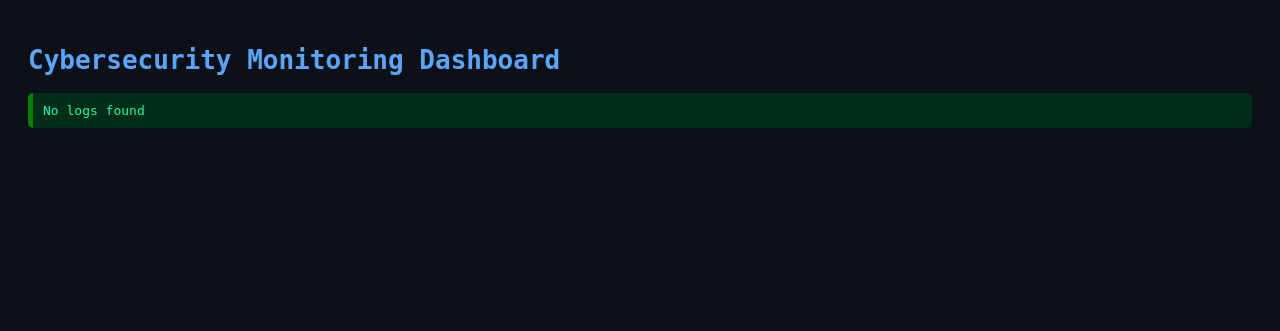
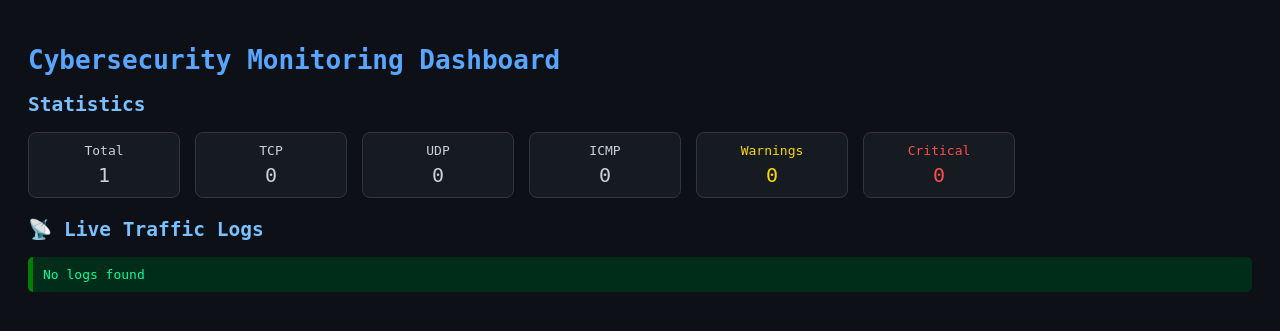
Before and after one commit to Pravat25/cybersecurity-dashboard, a Flask app: page / in a window 1280 px wide. Shown: the top 331 px of the page. Run offline with Flask 3, Linux system fonts and the light colour scheme.

Commit message:
Enhance index.html with stats and logs sections
Added statistics section and live traffic logs to the dashboard.

```diff
--- a/templates/index.html
+++ b/templates/index.html
@@ -15,6 +15,42 @@
             color: #58a6ff;
         }
 
+        h2 {
+            color: #79c0ff;
+        }
+
+        /* Stats Section */
+        .stats {
+            display: flex;
+            gap: 15px;
+            margin-bottom: 20px;
+            flex-wrap: wrap;
+        }
+
+        .card {
+            background: #161b22;
+            padding: 10px 15px;
+            border-radius: 8px;
+            min-width: 120px;
+            text-align: center;
+            border: 1px solid #30363d;
+        }
+
+        .card span {
+            display: block;
+            font-size: 20px;
+            margin-top: 5px;
+        }
+
+        .warning-text {
+            color: #ffd700;
+        }
+
+        .critical-text {
+            color: #ff4d4d;
+        }
+
+        /* Logs */
         .log {
             padding: 10px;
             margin: 5px 0;
@@ -42,7 +78,20 @@
 </head>
 <body>
 
-<h1>Cybersecurity Monitoring Dashboard</h1>
+<h1> Cybersecurity Monitoring Dashboard</h1>
+
+<h2> Statistics</h2>
+
+<div class="stats">
+    <div class="card">Total<span>{{ stats.total }}</span></div>
+    <div class="card">TCP<span>{{ stats.tcp }}</span></div>
+    <div class="card">UDP<span>{{ stats.udp }}</span></div>
+    <div class="card">ICMP<span>{{ stats.icmp }}</span></div>
+    <div class="card warning-text">Warnings<span>{{ stats.warning }}</span></div>
+    <div class="card critical-text">Critical<span>{{ stats.critical }}</span></div>
+</div>
+
+<h2>📡 Live Traffic Logs</h2>
 
 {% for log in logs %}
 
```
